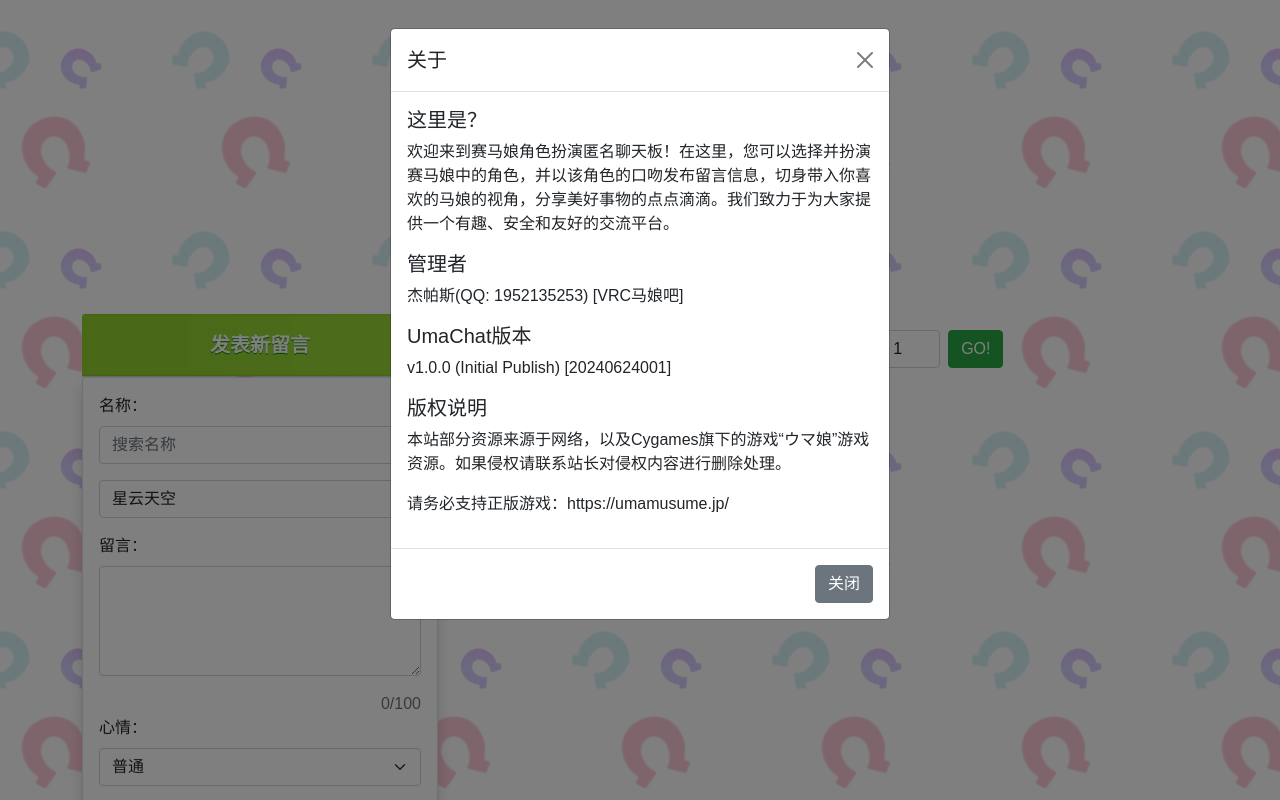
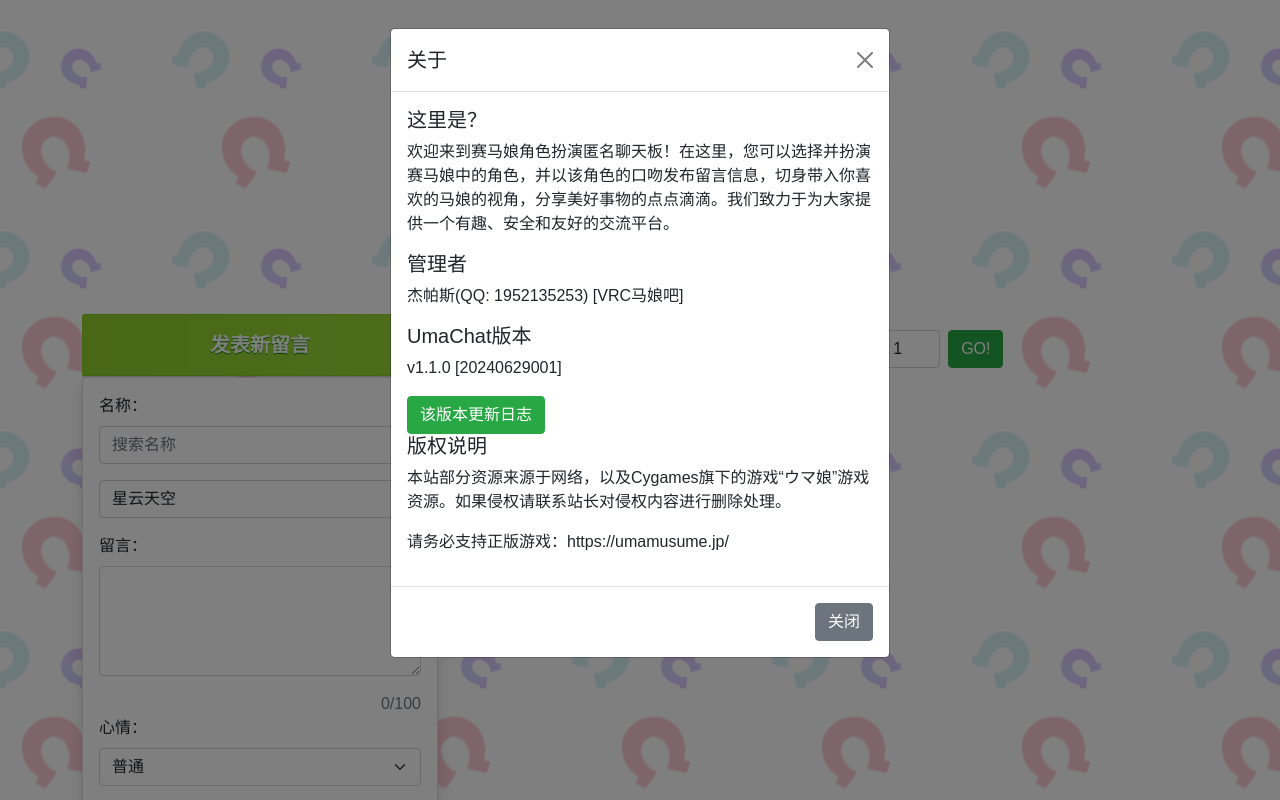
Before and after one commit to Japerz12138/UmaChat, a PHP site: page / in a window 1280 px wide, after a click on "关于". Run offline with PHP 8.4, Linux system fonts and the light colour scheme; data comes from the database, SQL or seed files in the repository; data that the repository does not hold is empty; style sheets or scripts are compiled from the project's sources.

Commit message:
添加了更新日志功能
- 在“关于"页内添加了折叠的版本日志（以后这个repo开放后会改成直接从github读取更新日志）

```diff
--- a/index.php
+++ b/index.php
@@ -158,7 +158,21 @@
                 <h5>管理者</h5>
                 <p>杰帕斯(QQ: 1952135253) [VRC马娘吧]</p>
                 <h5>UmaChat版本</h5>
-                <p>v1.0.0 (Initial Publish) [20240624001]</p>
+                <p>v1.1.0 [20240629001]</p>
+                <button class="btn btn-primary" type="button" data-bs-toggle="collapse" data-bs-target="#updateLog" aria-expanded="false" aria-controls="updateLog">
+                    该版本更新日志
+                </button>
+                <div class="collapse" id="updateLog">
+                    <div class="card card-body">
+                        <ul>
+                            <li>新增点赞功能</li>
+                            <li>修复了发布按钮在点击发布后等待服务器返回状态前依然可以点击导致刷屏的问题</li>
+                            <li>右上角的回复按钮变大，颜色改为绿色</li>
+                            <li>由于jsdelivr在某些地区访问速度过慢，bootstrap和bootstrap icon改为本地host</li>
+                            <li>更 新 了 版 本 号</li>
+                        </ul>
+                    </div>
+                </div>
                 <h5>版权说明</h5>
                 <p>本站部分资源来源于网络，以及Cygames旗下的游戏“ウマ娘”游戏资源。如果侵权请联系站长对侵权内容进行删除处理。</p>
                 <p>请务必支持正版游戏：https://umamusume.jp/</p>
@@ -171,6 +185,8 @@
     </div>
 </div>
 
+
+
 <!--<script src="https://cdn.jsdelivr.net/npm/bootstrap@5.0.2/dist/js/bootstrap.bundle.min.js"></script>-->
 <script src="./resources/js/bootstrap/bootstrap.bundle.min.js"></script>
 <script src="./resources/js/script.js"></script>
```
